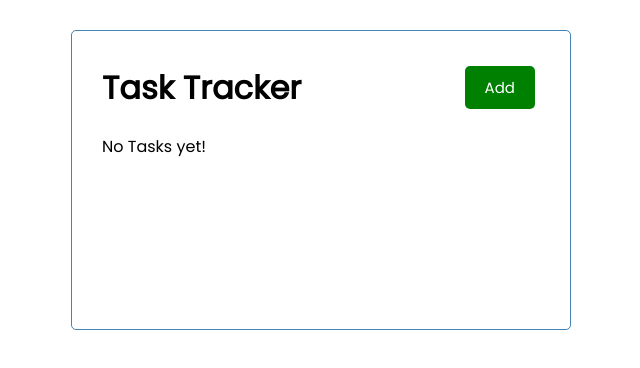
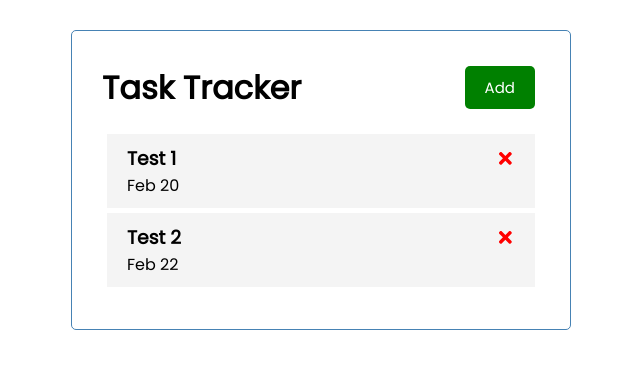
Before and after one commit to janaSunrise/react-task-tracker, a React (Create React App) app: page / in a window 1280 px wide. Shown: the top 368 px of the page, without its empty margins (319-959 px from the left). Built offline with nearby package versions, Linux system fonts and the light colour scheme.

Commit message:
Fixed bugs.

```diff
--- a/src/App.js
+++ b/src/App.js
@@ -3,7 +3,18 @@ import Header from "./components/Header";
 import Tasks from "./components/Tasks";
 
 function App() {
-  const [tasks, setTasks] = useState([]);
+  const [tasks, setTasks] = useState([
+      {
+          id: 1,
+          text: "Test 1",
+          day: "Feb 20"
+      },
+      {
+        id: 2,
+        text: "Test 2",
+        day: "Feb 22"
+    }
+  ]);
 
   // Delete Task
   const deleteTask = (id) => {
--- a/src/components/Task.js
+++ b/src/components/Task.js
@@ -2,12 +2,12 @@ import { FaTimes } from "react-icons/fa";
 
 const Task = ({ task, onDelete, onToggle }) => {
   return (
-    <div className="task" onDoubleClick={() => onToggle(task.id)}>
+    <div className={`task ${task.reminder ? 'reminder': ''}`} onDoubleClick={() => onToggle(task.id)}>
       <h3>
         {task.text}{" "}
         <FaTimes
           style={{ color: "red", cursor: "pointer" }}
-          onClick={onDelete}
+          onClick={() => onDelete(task.id)}
         />{" "}
       </h3>
       <p>{task.day}</p>
```
